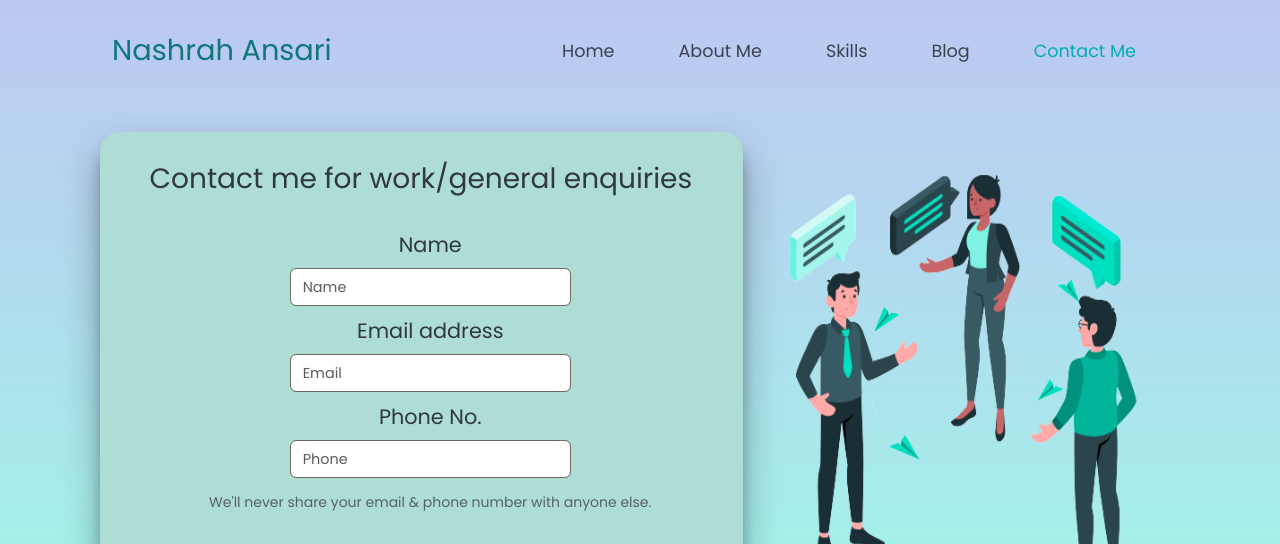
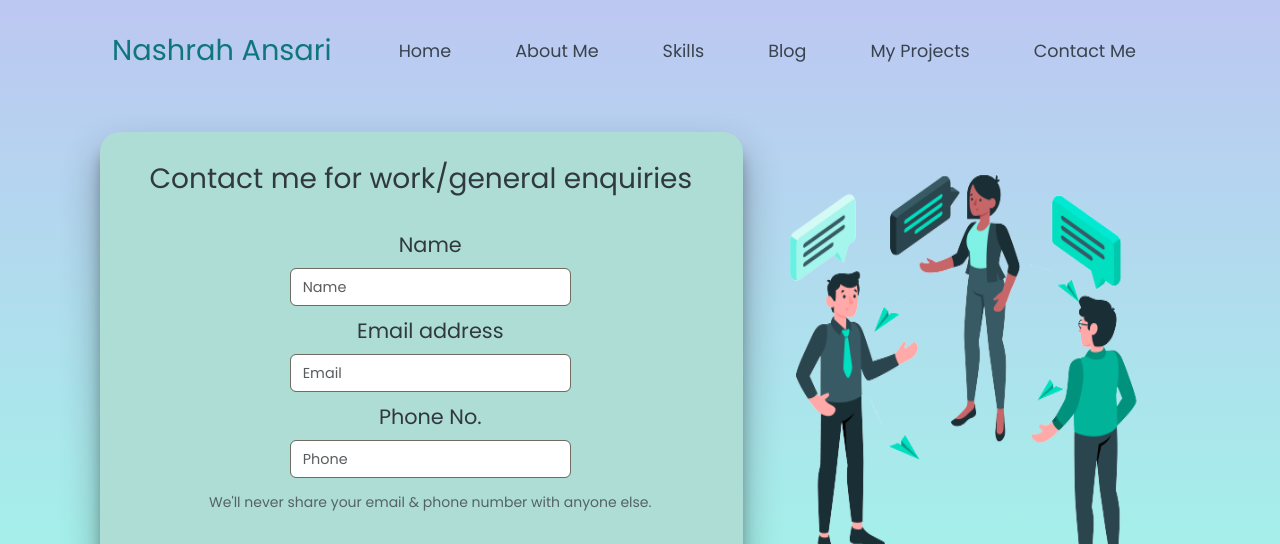
Before and after one commit to nashrah1307/Personal-portfolio, a website: page contact-me.html in a window 1280 px wide. Shown: the top 544 px of the page. Drawn offline with nearby package versions, Linux system fonts and the light colour scheme.

Commit message:
Update navbar

```diff
--- a/contact-me.html
+++ b/contact-me.html
@@ -28,7 +28,7 @@
         <div class="right collapse navbar-collapse" id="navbarTogglerDemo01">
             <ul class="navbar-nav ms-auto">
               <li class="nav-item">
-              <a class="nav-link" href="./index.html">Home</a>
+                <a class="nav-link" href="#home">Home</a>
               </li>
               <li class="active nav-item">
                 <a class="page-scroll nav-link" href="./about.html">About Me</a>
@@ -40,7 +40,10 @@
                 <a class="nav-link" href="./blog.html">Blog</a>
               </li>
               <li class="nav-item">
-              <a style="color: #00ADB5;" class="nav-link" href="./contact-me.html">Contact Me</a>
+                <a class="nav-link" href="./projects.html">My Projects</a>
+              </li>
+              <li class="nav-item">
+                <a class="nav-link" href="./contact-me.html">Contact Me</a>
               </li>
             </ul>
           </div>
```
Lines whose indentation alone changed are shown as unchanged.
